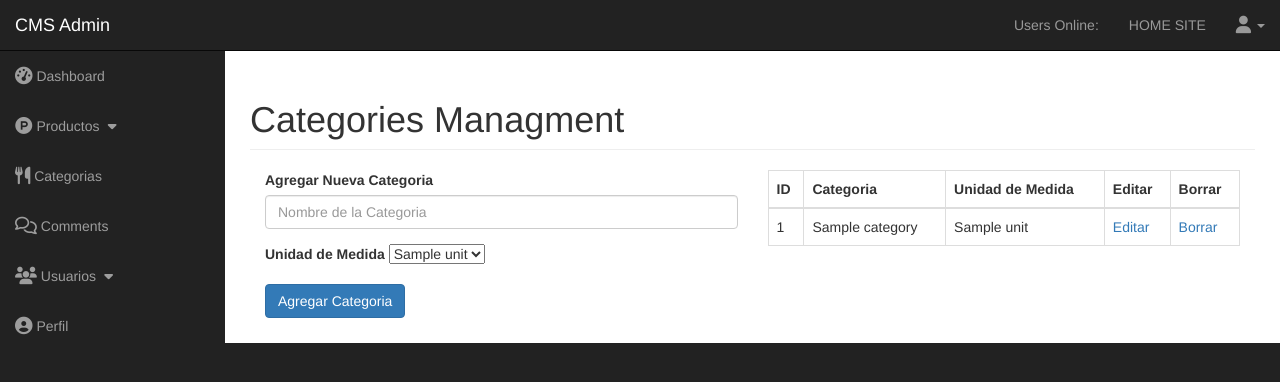
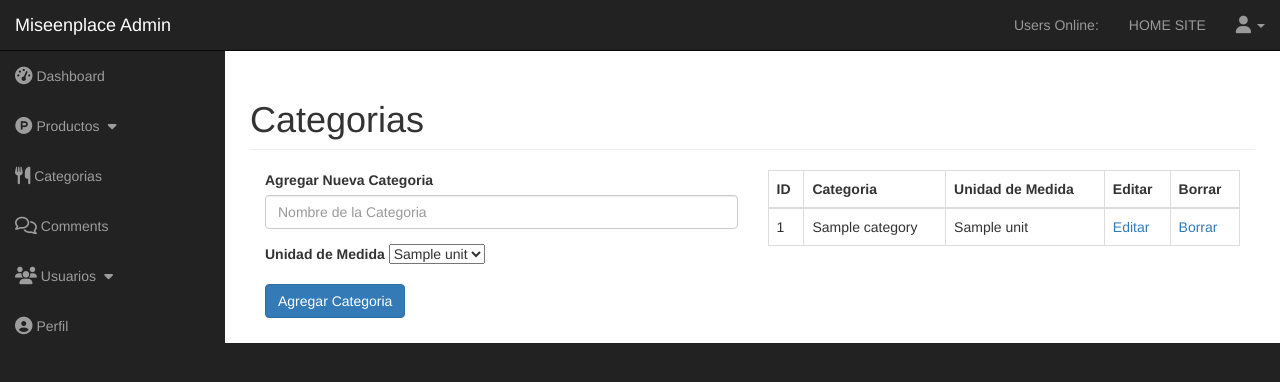
Before and after one commit to SebastianGeroli/misenplace, a PHP site: page /admin/categories.php in a window 1280 px wide. Shown: the top 382 px of the page. Run offline with PHP 8.4, Linux system fonts and the light colour scheme; tables that the repository leaves empty or names only in its code hold one stand-in row (values such as "Sample post"); some libraries are stand-ins or nearby versions.

Commit message:
icons update

```diff
--- a/admin/categories.php
+++ b/admin/categories.php
@@ -10,7 +10,7 @@
         <div class="row">
             <div class="col-lg-12">
                 <h1 class="page-header">
-                    Categories Managment
+                   Categorias
                 </h1>
                 <div class="col-xs-6">
 
--- a/admin/includes/admin_navigation.php
+++ b/admin/includes/admin_navigation.php
@@ -7,7 +7,7 @@
             <span class="icon-bar"></span>
             <span class="icon-bar"></span>
         </button>
-        <a class="navbar-brand" href="index.php">CMS Admin</a>
+        <a class="navbar-brand" href="index.php">Miseenplace Admin</a>
     </div>
     <!-- Top Menu Items -->
     <ul class="nav navbar-right top-nav">
--- a/admin/index.php
+++ b/admin/index.php
@@ -43,7 +43,7 @@
                     <div class="panel-heading">
                         <div class="row">
                             <div class="col-xs-3">
-                                <i class="fa fa-file-text fa-5x"></i>
+                            <i class="fab fa-product-hunt fa-5x"></i>
                             </div>
                             <div class="col-xs-9 text-right">
                                 <?php
```
